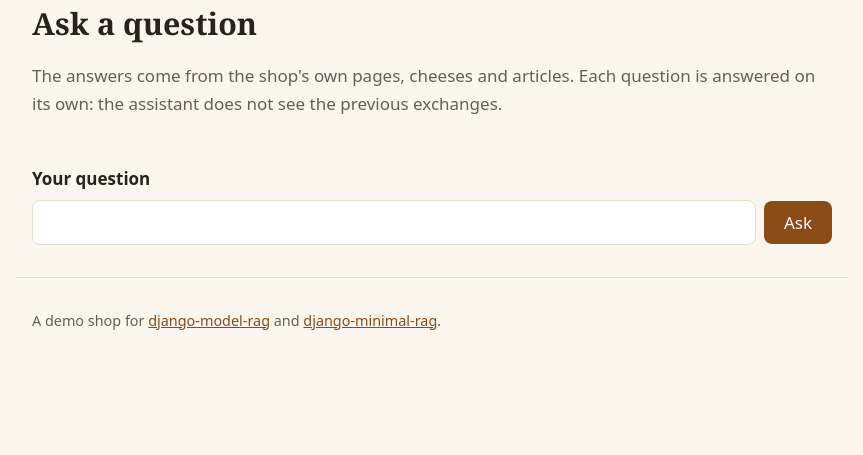
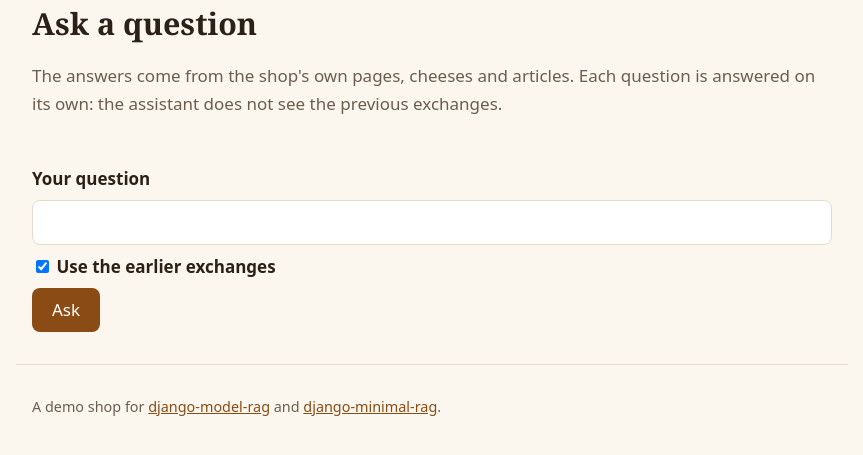
Before and after one commit to gtolivier/django-model-rag-demo, a Django app: page /chat/ in a window 1280 px wide. Shown: the part 149-604 px from the top of the page, without its empty margins (208-1071 px from the left). Run offline with Django 5.2, Linux system fonts and the light colour scheme; data comes from the database, SQL or seed files in the repository.

Commit message:
green: On a first visit, the chat page's "Use the earlier exchanges" box (use_history) is checked

```diff
--- a/pages/templates/pages/chat.html
+++ b/pages/templates/pages/chat.html
@@ -25,6 +25,7 @@
 {% if error %}<p class="error" role="alert">{{ error }}</p>{% endif %}
 <label for="question">{% translate "Your question" %}</label>
 <input type="text" name="question" id="question" autocomplete="off">
+<label><input type="checkbox" name="use_history" checked> {% translate "Use the earlier exchanges" %}</label>
 <button type="submit" data-waiting-label="{% translate "Looking for an answer…" %}">{% translate "Ask" %}</button>
 </form>
 <script>
```
